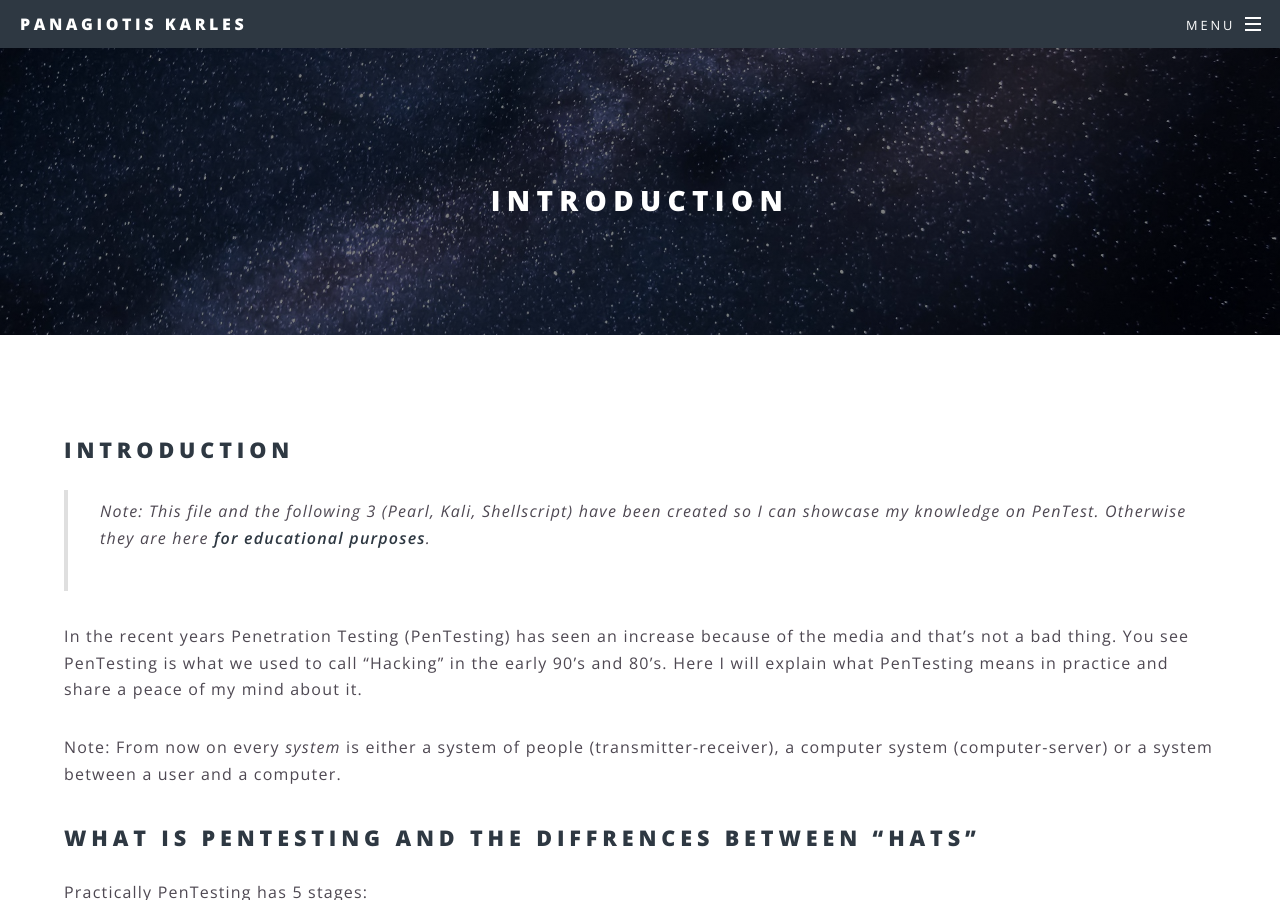
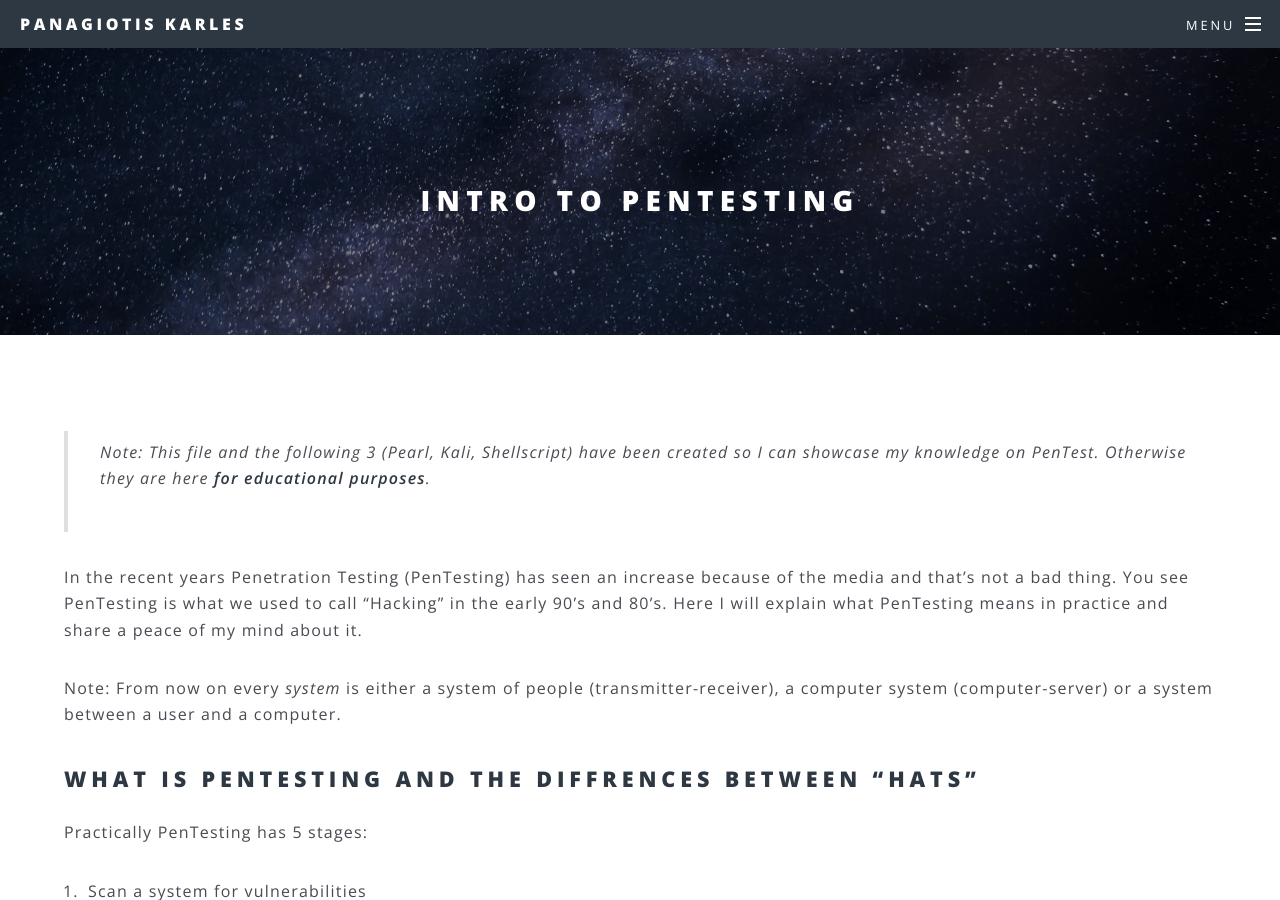
Before and after one commit to KarlesP/karlesp.github.io, a Jekyll site: the page built from security/intro.md, in a window 1280 px wide and 900 px high. Built offline with Jekyll 4.4.1, drawn with Linux system fonts in a browser that asks for light colours; our own code applies the rules of GitHub Pages for plain Markdown files.

Commit message:
Update intro.md

```diff
--- a/security/intro.md
+++ b/security/intro.md
@@ -1,4 +1,8 @@
-## Introduction
+---
+layout: page
+title: Intro to Pentesting
+---
+
 > Note: This file and the following 3 (Pearl, Kali, Shellscript) have been created so I can showcase my knowledge on PenTest. Otherwise they are here **for educational purposes**.
 
 In the recent years Penetration Testing (PenTesting) has seen an increase because of the media and that's not a bad thing. You see PenTesting is what we used to call "Hacking" in the early 90's and 80's. Here I will explain what PenTesting means in practice and share a peace of my mind about it.
```
